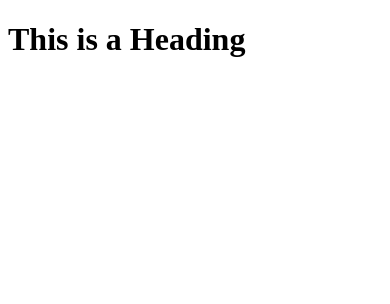
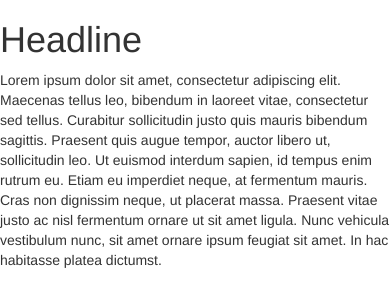
Before and after one commit to kpower77/web-dev-project, a plain HTML site: page index.html in a window 390 px wide. Drawn offline with nearby package versions, Linux system fonts and the light colour scheme.

Commit message:
Added viewport meta tag for responsive design Added link to bootstrap style sheet and link to local style sheet Added HTML5 shim for IE8 backwards compatibility Added <h1> and <p> to body to test all bootstrap plugins working Added links to jQuery, local script.js and Bootstrap JavaScript

```diff
--- a/index.html
+++ b/index.html
@@ -1,9 +1,45 @@
 <!DOCTYPE html>
-<html>
+<html lang = "en">
     <head>
+        <meta charset = "utf-8">
+        <meta name = "viewport" content = "width = device-width, initial-scale = 1.0">
 
+        <!-- Bootstrap minified CSS -->
+        <link rel = "stylesheet" href = "https://maxcdn.bootstrapcdn.com/bootstrap/3.3.5/css/bootstrap.min.css">
+        <!-- local style sheet placed second so overrides bootstrap css  -->
+        <link rel = "stylesheet" href = "css/style.css">
+
+        <!-- HTML5 shim for IE8 backwards compatibility -->
+
+        <!--[if lt IE 9]>
+          <script src = "https://oss.maxcdn.com/html5shiv/3.7.2/html5shiv.min.js"></script>
+          <script src = "https://oss.maxcdn.com/respond/1.4.2/respond.min.js"></script>
+        <![endif]-->
+
+        <title></title>
     </head>
+
     <body>
-        <h1>This is a Heading</h1>
+    <h1>Headline</h1>
+    <p>Lorem ipsum dolor sit amet, consectetur adipiscing elit.
+    Maecenas tellus leo, bibendum in laoreet vitae, consectetur
+    sed tellus. Curabitur sollicitudin justo quis mauris bibendum
+    sagittis. Praesent quis augue tempor, auctor libero ut,
+    sollicitudin leo. Ut euismod interdum sapien, id tempus enim
+    rutrum eu. Etiam eu imperdiet neque, at fermentum mauris.
+    Cras non dignissim neque, ut placerat massa. Praesent vitae
+    justo ac nisl fermentum ornare ut sit amet ligula. Nunc
+    vehicula vestibulum nunc, sit amet ornare ipsum feugiat sit
+    amet. In hac habitasse platea dictumst.</p>
+
+
+    <!-- jQuery (necessary for Bootstrap's JavaScript plugins) -->
+    <script src = "https://ajax.googleapis.com/ajax/libs/jquery/1.11.3/jquery.min.js"></script>
+    <!-- local JavaScript file -->
+    <script src = "javascript/script.js"></script>
+    <!-- Bootstrap minified JavaScript -->
+    <script src = "https://maxcdn.bootstrapcdn.com/bootstrap/3.3.5/js/bootstrap.min.js"></script>
+
     </body>
+
 </html>
```
